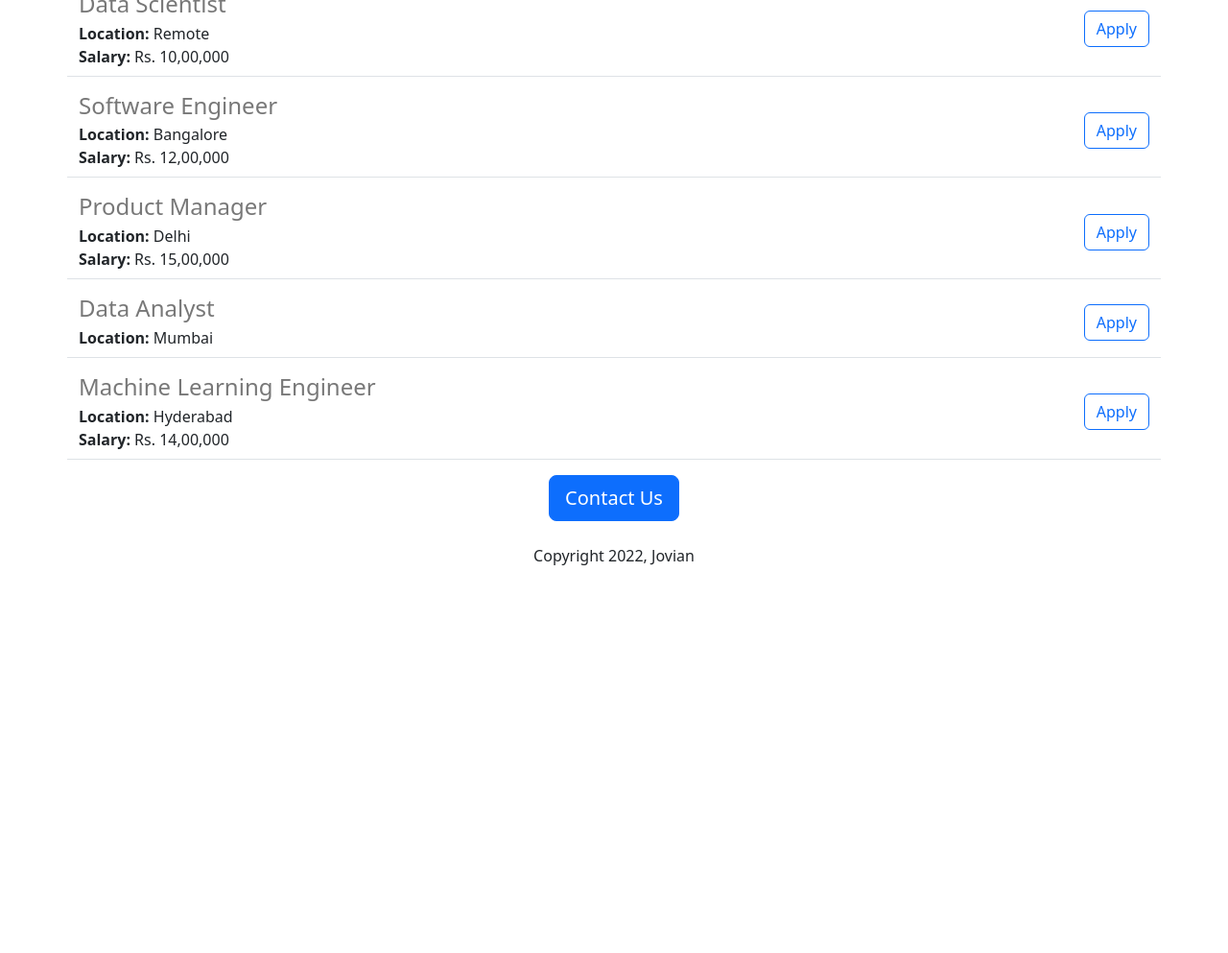
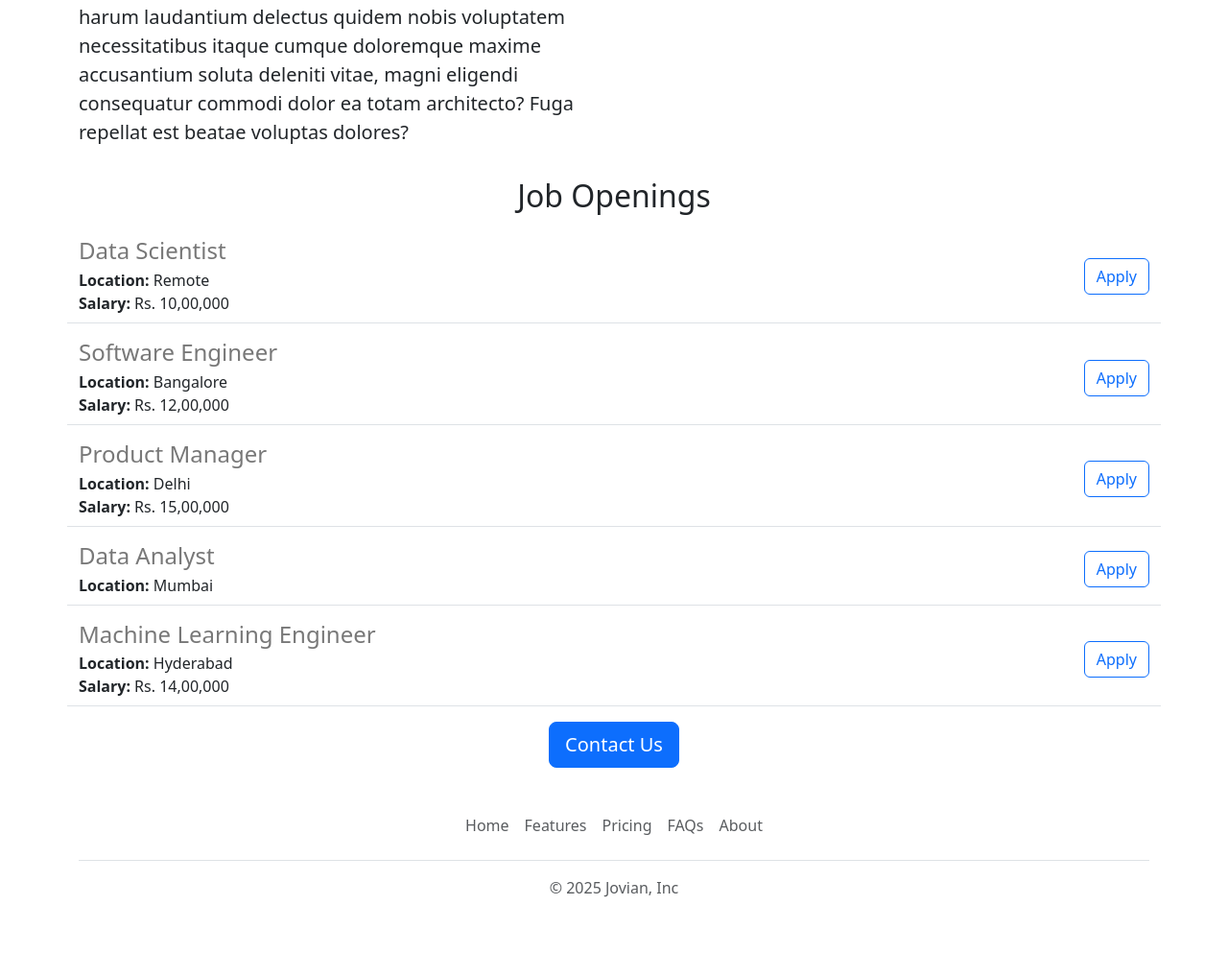
Before and after one commit to jdruiz0404/jovian-careers-website, a Flask app: page / in a window 1280 px wide. Shown: the part 839-1832 px from the top of the page at 96% size. Before the commit the page ends 1428 px from the top, so only its background shows below. Run offline with Flask 3, Linux system fonts and the light colour scheme.

Commit message:
Add page header and footer

```diff
--- /dev/null
+++ b/templates/footer.html
@@ -0,0 +1,22 @@
+<div class="container">
+  <footer class="py-3 my-4">
+    <ul class="nav justify-content-center border-bottom pb-3 mb-3">
+      <li class="nav-item">
+        <a href="#" class="nav-link px-2 text-body-secondary">Home</a>
+      </li>
+      <li class="nav-item">
+        <a href="#" class="nav-link px-2 text-body-secondary">Features</a>
+      </li>
+      <li class="nav-item">
+        <a href="#" class="nav-link px-2 text-body-secondary">Pricing</a>
+      </li>
+      <li class="nav-item">
+        <a href="#" class="nav-link px-2 text-body-secondary">FAQs</a>
+      </li>
+      <li class="nav-item">
+        <a href="#" class="nav-link px-2 text-body-secondary">About</a>
+      </li>
+    </ul>
+    <p class="text-center text-body-secondary">&copy; 2025 Jovian, Inc</p>
+  </footer>
+</div>
--- a/templates/home.html
+++ b/templates/home.html
@@ -15,34 +15,43 @@
         height: 360px;
         width: 100%;
         object-fit: cover;
+        margin-bottom: 16px;
       }
     </style>
   </head>
   <body>
+    {% include 'nav.html' %}
+    <img class="img-fluid" id="banner" src="static/banner.jpg" />
     <div class="container">
       <h1 class="text-center mt-2 mb-4">{{company_name}} Careers</h1>
-      <img class="img-fluid" id="banner" src="static/banner.jpg" />
-      <h2 class="text-center mt-2 mb-4">About Jovian</h2>
-      <p class="lead">
-        Lorem ipsum dolor sit amet consectetur adipisicing elit. Velit, mollitia
-        officiis. Necessitatibus reprehenderit, consectetur facere magni
-        repudiandae consequatur cupiditate rerum quia sequi inventore laboriosam
-        nihil tempore obcaecati recusandae ipsum enim ad porro, similique
-        pariatur architecto expedita a soluta. Voluptatem reiciendis debitis
-        pariatur voluptatum dolorem aspernatur, vero rerum ad autem, culpa error
-        repudiandae sunt placeat eveniet inventore explicabo atque accusantium
-        quaerat non maxime earum quam porro! Maiores placeat voluptates atque
-        sequi nostrum harum laudantium delectus quidem nobis voluptatem
-        necessitatibus itaque cumque doloremque maxime accusantium soluta
-        deleniti vitae, magni eligendi consequatur commodi dolor ea totam
-        architecto? Fuga repellat est beatae voluptas dolores?
-      </p>
+      <div class="row" style="margin-bottom: 16px;">
+        <div class="col-md-6">
+          <p class="lead">
+            Lorem ipsum dolor sit amet consectetur adipisicing elit. Velit,
+            mollitia officiis. Necessitatibus reprehenderit, consectetur facere
+            magni repudiandae consequatur cupiditate rerum quia sequi inventore
+            laboriosam nihil tempore obcaecati recusandae ipsum enim ad porro,
+            similique pariatur architecto expedita a soluta. Voluptatem
+            reiciendis debitis pariatur voluptatum dolorem aspernatur, vero
+            rerum ad autem, culpa error repudiandae sunt placeat eveniet
+            inventore explicabo atque accusantium quaerat non maxime earum quam
+            porro! Maiores placeat voluptates atque sequi nostrum harum
+            laudantium delectus quidem nobis voluptatem necessitatibus itaque
+            cumque doloremque maxime accusantium soluta deleniti vitae, magni
+            eligendi consequatur commodi dolor ea totam architecto? Fuga
+            repellat est beatae voluptas dolores?
+          </p>
+        </div>
+        <div class="d-none d-md-block col-6">
+          <img src="/static/people.jpg" style="height: 320px;border-radius: 4px;" />
+        </div>
+      </div>
       <h2 class="text-center mt-2 mb-4">Job Openings</h2>
       <div>{% for job in jobs %} {% include 'jobitem.html' %} {% endfor %}</div>
       <div class="text-center">
         <button class="btn btn-primary btn-lg">Contact Us</button>
-        <p class="mt-4">Copyright 2022, Jovian</p>
       </div>
     </div>
+    {% include 'footer.html' %}
   </body>
 </html>
--- a/templates/jobitem.html
+++ b/templates/jobitem.html
@@ -9,6 +9,6 @@
     {% endif %}
   </div>
   <div class="col-2" style="text-align: right; margin: auto;">
-    <button type="button" class="btn btn-outline-primary">Apply</button>
+    <a href="mailto:hello@jobian.ai?subject=Application for {{job['title']}}" type="button" class="btn btn-outline-primary">Apply</a>
   </div>
 </div>
--- /dev/null
+++ b/templates/nav.html
@@ -0,0 +1,9 @@
+<nav class="navbar bg-body-tertiary shadow-sm fixed-top bg-white">
+  <div class="container-fluid">
+    <a class="navbar-brand" href="#">
+      <img src="/static/bootstrap-logo.svg" alt="Logo" width="30" height="24" class="d-inline-block align-text-top">
+      Jovian
+    </a>
+  </div>
+</nav>
+<div style="height: 56px;"></div>
```
Also changed, not shown: static/bootstrap-logo.svg (added), 1 other file.
